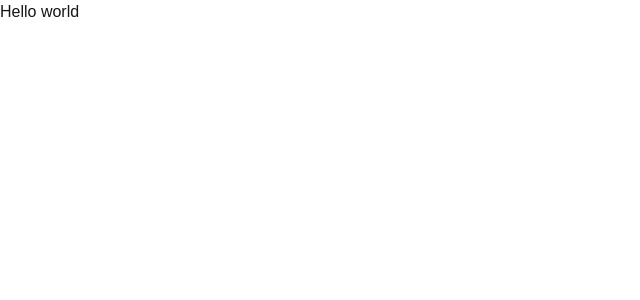
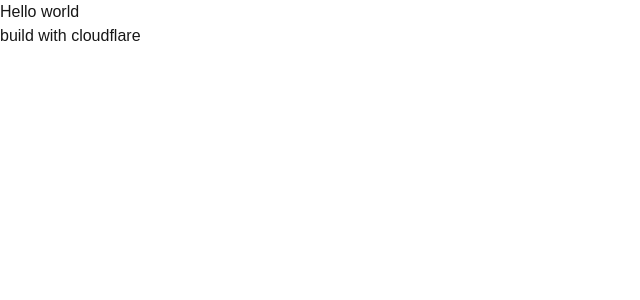
Before and after one commit to Onebluesky882/nextjs_cloudflare_demo, a Next.js app: page / in a window 1280 px wide. Shown: the top 300 px of the page, without its empty margins (0-640 px from the left). Built offline with nearby package versions, Linux system fonts and the light colour scheme.

Commit message:
first commit

```diff
--- a/src/app/page.tsx
+++ b/src/app/page.tsx
@@ -1,7 +1,8 @@
 export default function Home() {
   return (
     <div>
-      <h1>Hello world</h1>
+		  <h1>Hello world</h1>
+		  <p>build with cloudflare</p>
     </div>
   );
 }
```
